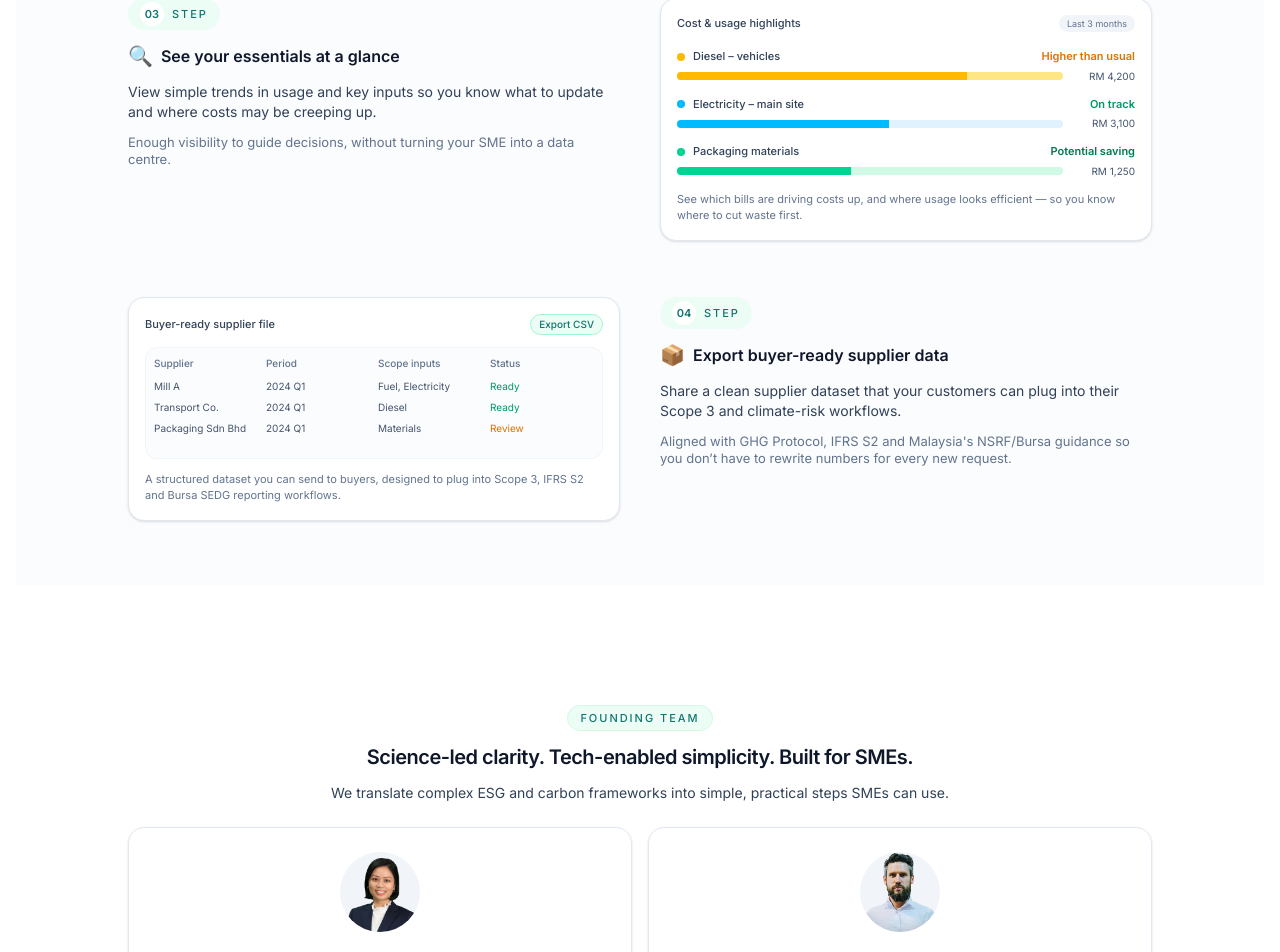
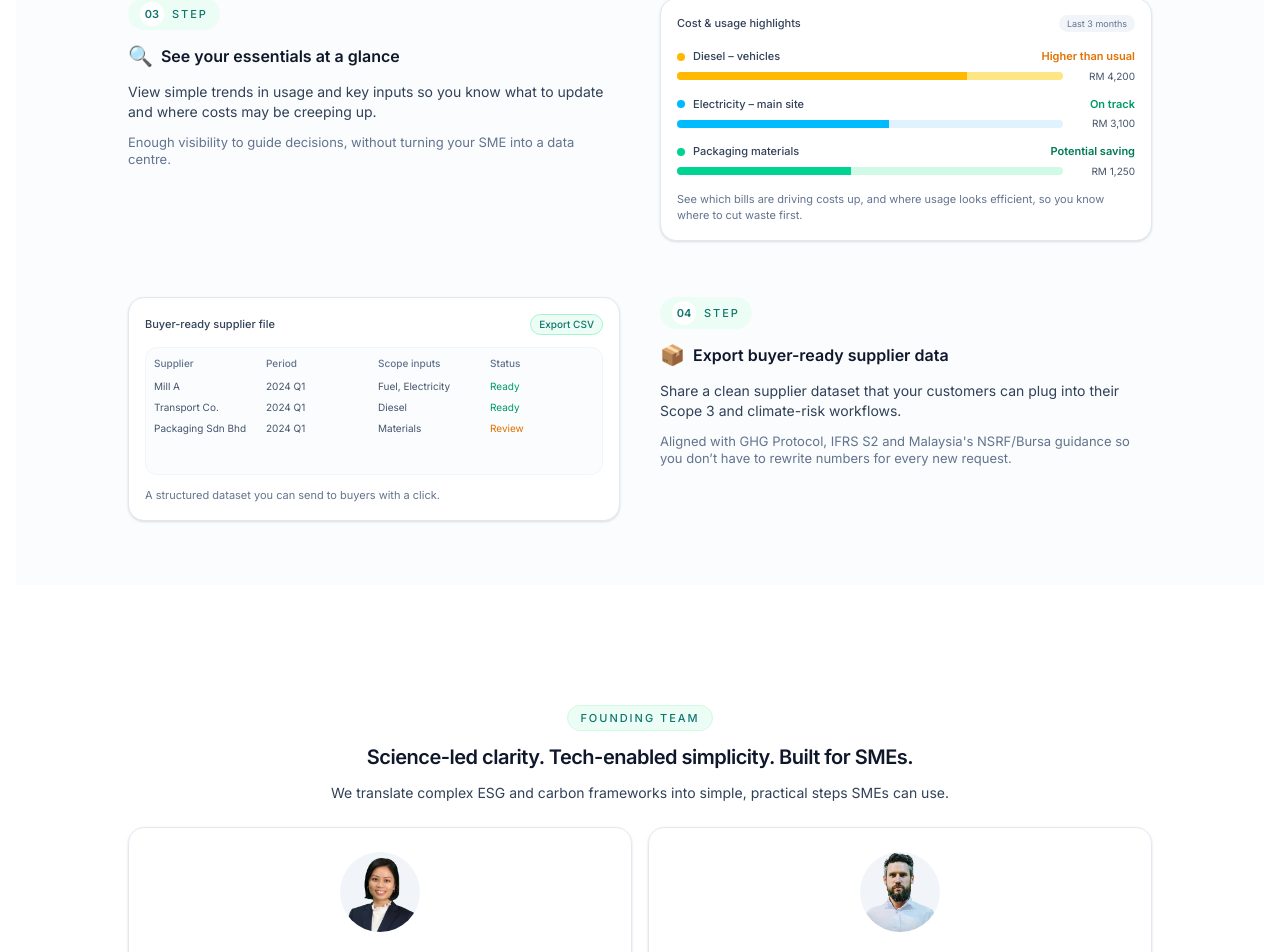
Before and after one commit to esgee-earth/esgee-earth-site, a Next.js app: page / in a window 1280 px wide. Shown: the part 2321-3273 px from the top of the page. Built offline with nearby package versions, Linux system fonts and the light colour scheme.

Commit message:
Updated step3 an 4 visual texts

```diff
--- a/app/page.tsx
+++ b/app/page.tsx
@@ -647,7 +647,7 @@ function StepVisualTrends() {
       </div>
 
       <p className="text-[11px] text-slate-500">
-        See which bills are driving costs up, and where usage looks efficient —
+        See which bills are driving costs up, and where usage looks efficient,
         so you know where to cut waste first.
       </p>
     </div>
@@ -707,8 +707,7 @@ function StepVisualExport() {
       </div>
 
       <p className="text-[11px] text-slate-500">
-        A structured dataset you can send to buyers, designed to plug into
-        Scope 3, IFRS&nbsp;S2 and Bursa SEDG reporting workflows.
+        A structured dataset you can send to buyers with a click.
       </p>
     </div>
   );
```
